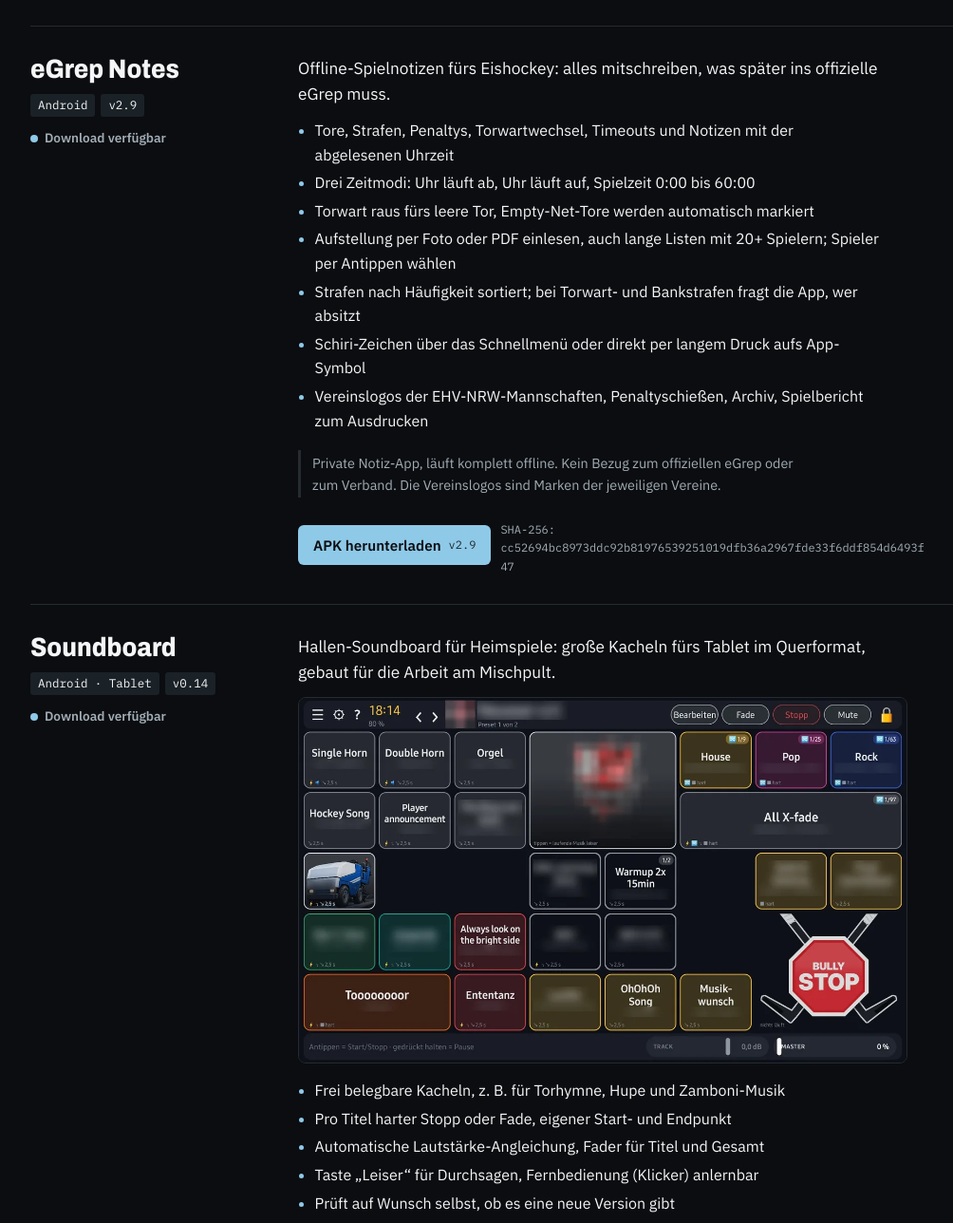
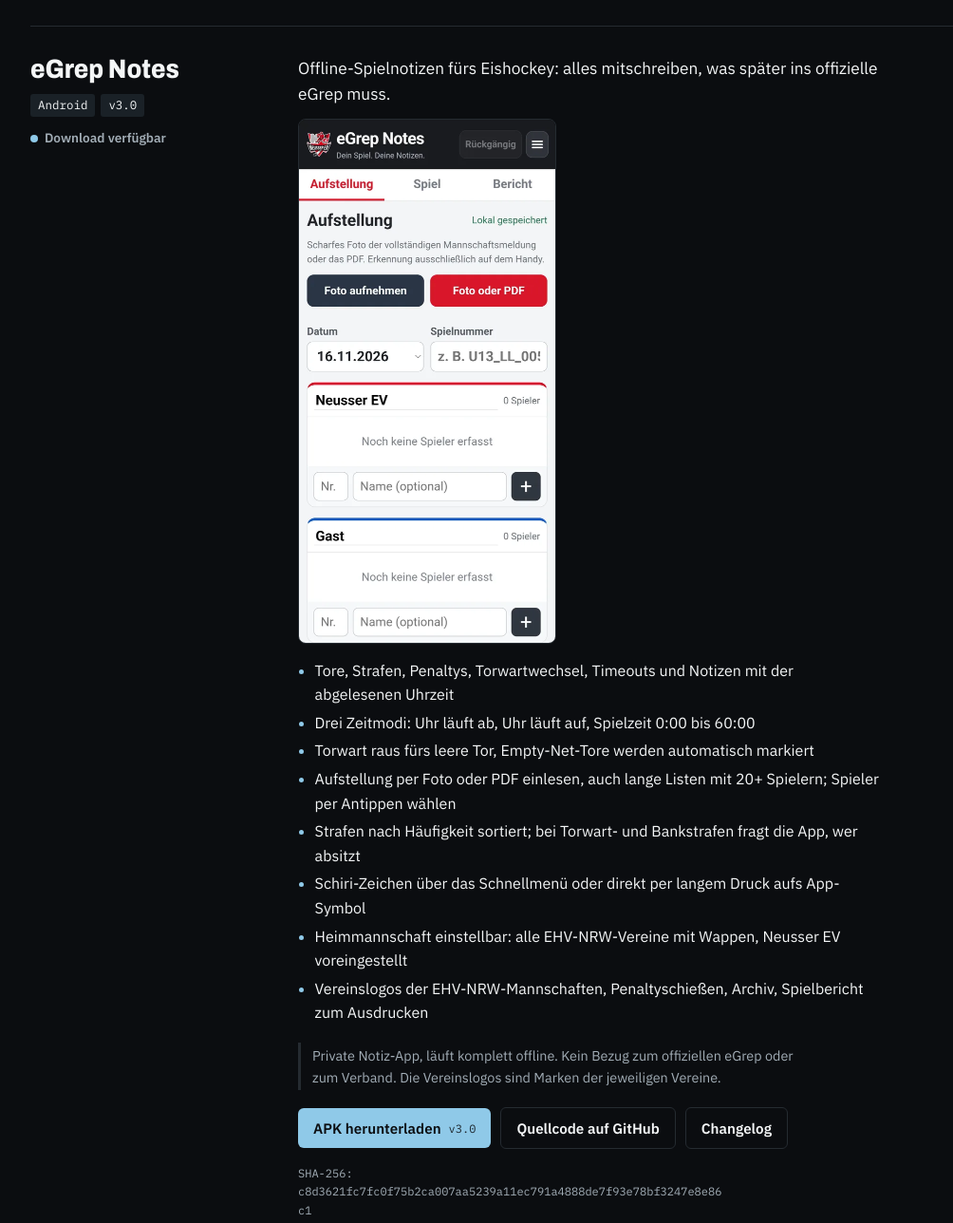
Before and after one commit to cappy0815/cappy0815.github.io, a plain HTML site: page index.html in a window 1280 px wide. Shown: the part 7052-8340 px from the top of the page at 95% size, without its empty margins (108-1112 px from the left). Drawn offline with Linux system fonts and the light colour scheme.

Commit message:
eGrep Notes v3.0: Heimmannschaft einstellbar, Screenshot, Links zu Quellcode und Changelog
Co-Authored-By: Claude Opus 5.5 <noreply@anthropic.com>
Claude-Session: https://claude.ai/code/session_01KAjLwhjk9EYwkaS8qcCmMf

```diff
--- a/downloads/egrep-notes.json
+++ b/downloads/egrep-notes.json
@@ -1,6 +1,6 @@
 {
-  "version": "2.9",
+  "version": "3.0",
   "page": "https://cappy0815.github.io/#egrep-notes",
-  "download": "https://cappy0815.github.io/downloads/eGrep-Notes-v2.9.apk",
-  "sha256": "cc52694bc8973ddc92b81976539251019dfb36a2967fde33f6ddf854d6493f47"
+  "download": "https://cappy0815.github.io/downloads/eGrep-Notes-v3.0.apk",
+  "sha256": "c8d3621fc7fc0f75b2ca007aa5239a11ec791a4888de7f93e78bf3247e8e86c1"
 }
--- a/index.html
+++ b/index.html
@@ -414,11 +414,12 @@ abbr.mn { text-decoration: none; border-bottom: 1px dotted var(--muted); cursor:
     <article class="project" id="egrep-notes">
       <div class="meta">
         <h3>eGrep Notes</h3>
-        <div class="chips"><span class="chip">Android</span><span class="chip">v2.9</span></div>
+        <div class="chips"><span class="chip">Android</span><span class="chip">v3.0</span></div>
         <span class="state">Download verfügbar</span>
       </div>
       <div class="body">
         <p class="what">Offline-Spielnotizen fürs Eishockey: alles mitschreiben, was später ins offizielle eGrep muss.</p>
+        <img class="shot" src="bilder/egrep-notes.webp" width="540" height="1101" style="max-width:270px" loading="lazy" alt="eGrep Notes: Aufstellung mit Kopfzeile, Knöpfen für Foto und PDF, Datum, Spielnummer und den Listen für Heim und Gast">
         <ul>
           <li>Tore, Strafen, Penaltys, Torwartwechsel, Timeouts und Notizen mit der abgelesenen Uhrzeit</li>
           <li>Drei Zeitmodi: Uhr läuft ab, Uhr läuft auf, Spielzeit 0:00 bis 60:00</li>
@@ -426,12 +427,15 @@ abbr.mn { text-decoration: none; border-bottom: 1px dotted var(--muted); cursor:
           <li>Aufstellung per Foto oder PDF einlesen, auch lange Listen mit 20+ Spielern; Spieler per Antippen wählen</li>
           <li>Strafen nach Häufigkeit sortiert; bei Torwart- und Bankstrafen fragt die App, wer absitzt</li>
           <li>Schiri-Zeichen über das Schnellmenü oder direkt per langem Druck aufs App-Symbol</li>
+          <li>Heimmannschaft einstellbar: alle EHV-NRW-Vereine mit Wappen, Neusser EV voreingestellt</li>
           <li>Vereinslogos der EHV-NRW-Mannschaften, Penaltyschießen, Archiv, Spielbericht zum Ausdrucken</li>
         </ul>
         <p class="note">Private Notiz-App, läuft komplett offline. Kein Bezug zum offiziellen eGrep oder zum Verband. Die Vereinslogos sind Marken der jeweiligen Vereine.</p>
         <div class="actions">
-          <a class="btn" href="downloads/eGrep-Notes-v2.9.apk" download>APK herunterladen <small>v2.9</small></a>
-          <p class="note" style="flex-basis:100%;margin:6px 0 0;border:0;padding:0;font-family:var(--font-mono);font-size:.75rem;overflow-wrap:anywhere">SHA-256: cc52694bc8973ddc92b81976539251019dfb36a2967fde33f6ddf854d6493f47</p>
+          <a class="btn" href="downloads/eGrep-Notes-v3.0.apk" download>APK herunterladen <small>v3.0</small></a>
+          <a class="btn ghost" href="https://github.com/cappy0815/eGrepNotes" target="_blank" rel="noopener">Quellcode auf GitHub</a>
+          <a class="btn ghost" href="https://github.com/cappy0815/eGrepNotes/blob/main/CHANGELOG.md" target="_blank" rel="noopener">Changelog</a>
+          <p class="note" style="flex-basis:100%;margin:6px 0 0;border:0;padding:0;font-family:var(--font-mono);font-size:.75rem;overflow-wrap:anywhere">SHA-256: c8d3621fc7fc0f75b2ca007aa5239a11ec791a4888de7f93e78bf3247e8e86c1</p>
         </div>
       </div>
     </article>
```
Also changed, not shown: bilder/egrep-notes.webp (added), 2 other files.
